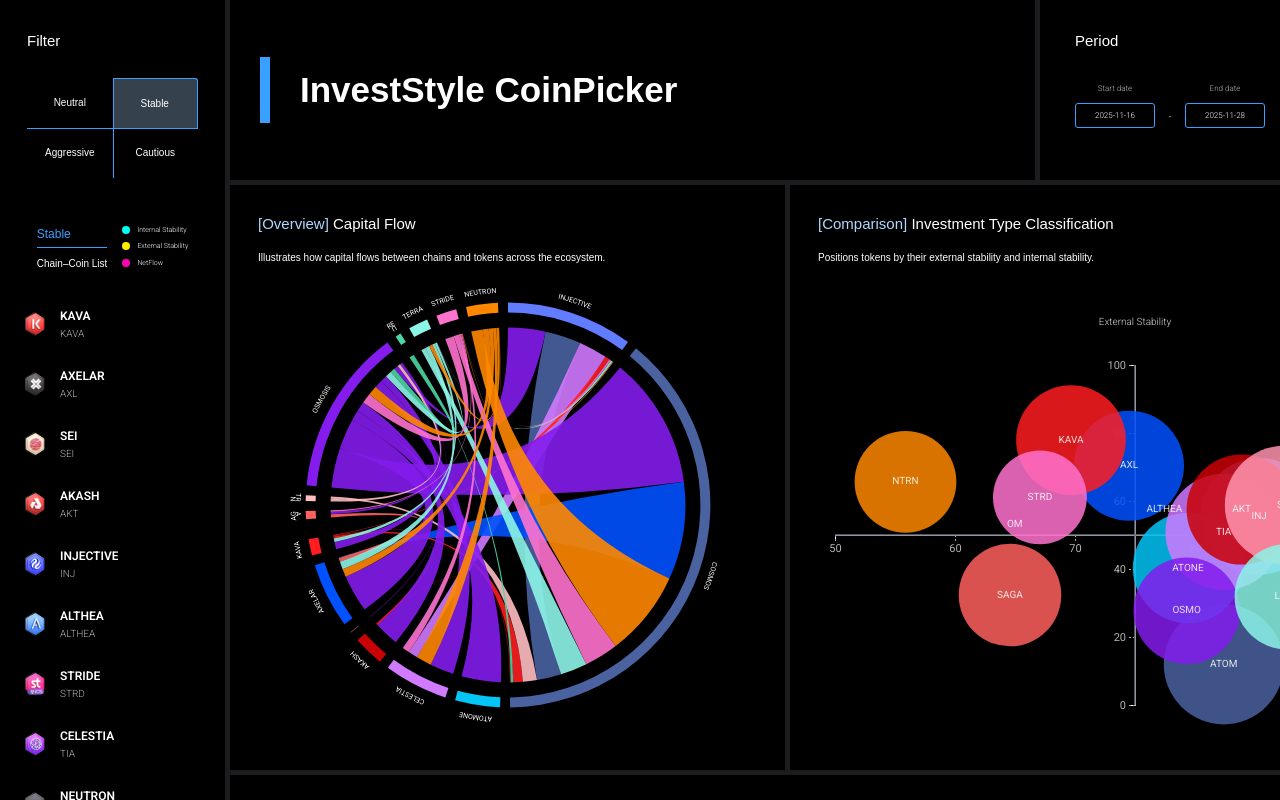
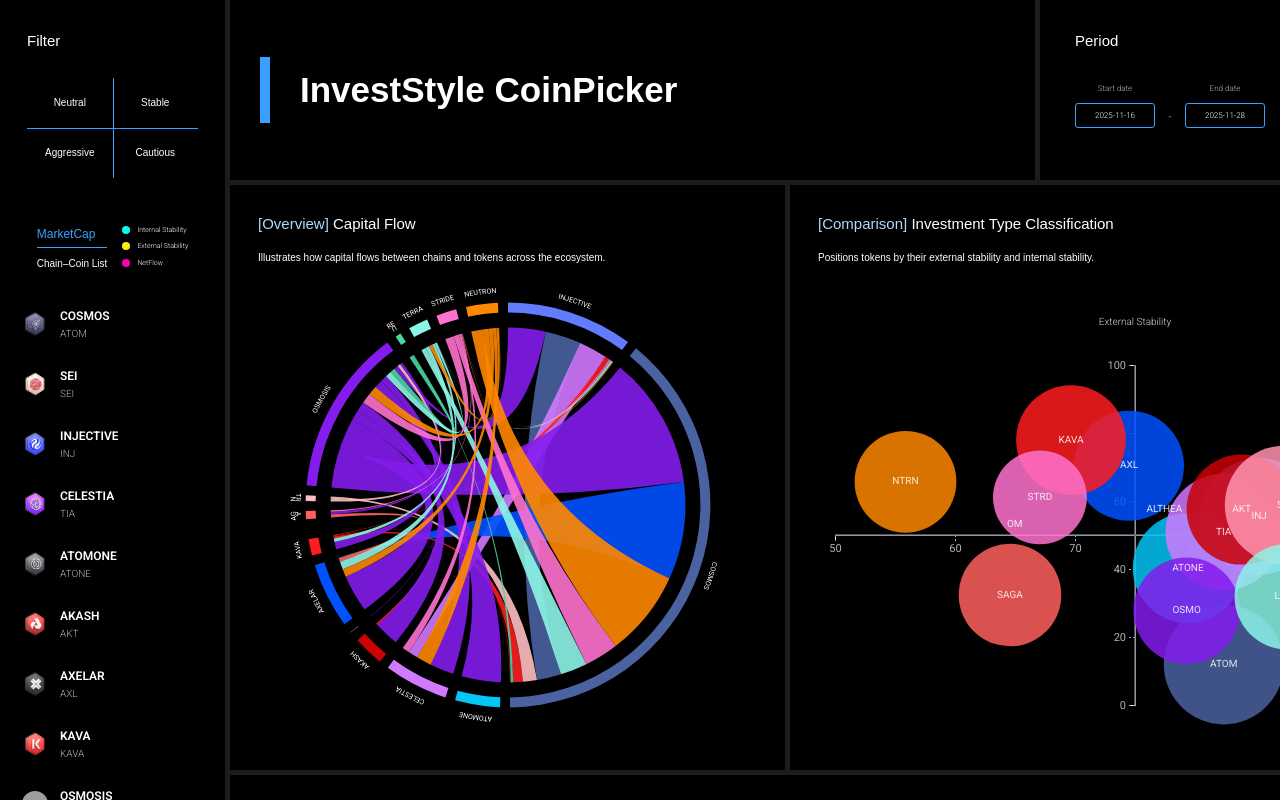
Before and after one commit to Information-Desgin/InvestStyle-CoinPicker, a React (Vite) app: page / in a window 1280 px wide. Built offline with nearby package versions, Linux system fonts and the light colour scheme; grey boxes are pictures that could not be loaded; a web font is replaced by a local one.

Commit message:
chore: 정렬 기본값 시가총액으로 변경

```diff
--- a/src/components/side-bar/SideBar.tsx
+++ b/src/components/side-bar/SideBar.tsx
@@ -26,7 +26,7 @@
 }
 
 export default function SideBar({ analyticsSummaries }: SideBarProps) {
-  const [style, setStyle] = useState<InvestStyle>("stable");
+  const [style, setStyle] = useState<InvestStyle>("marketCap");
 
   return (
     <aside className="min-w-[230px] section-border-r overflow-y-auto h-full flex flex-col pt-[30px] scrollbar-custom">
```
